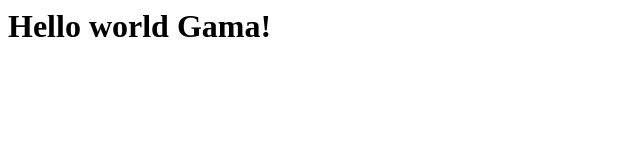
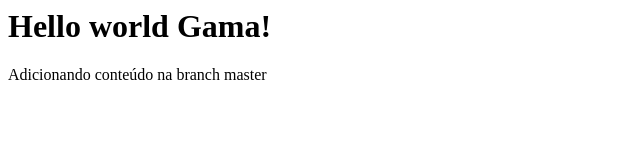
Before and after one commit to andersondantas81/gama-no-github, a plain HTML site: page index.html in a window 1280 px wide. Shown: the whole page, without its empty margins (0-640 px from the left). Drawn offline with Linux system fonts and the light colour scheme.

Commit message:
commit do arquivo index.html alterado na branch master

```diff
--- a/index.html
+++ b/index.html
@@ -1,5 +1,6 @@
 <html>
   <body>
     <h1>Hello world Gama!</h1>
+    <p> Adicionando conteúdo na branch master </p>
   </body>
 </html>
```
